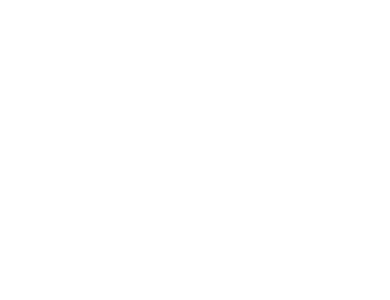
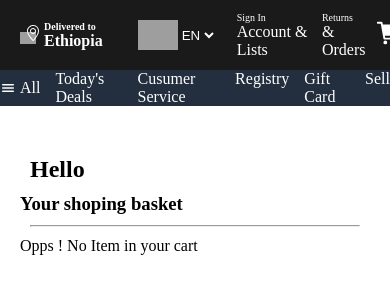
Before and after one commit to aregawih/amazon-vclone, a React app: page /cart in a window 390 px wide. Shown: the top 300 px of the page. Built offline with nearby package versions, Linux system fonts and the light colour scheme; grey boxes are pictures that could not be loaded; the HTML template or start-up script is replaced by a standard one.

Commit message:
cart one

```diff
--- a/src/Component/Product/Product.jsx
+++ b/src/Component/Product/Product.jsx
@@ -24,7 +24,7 @@
     {
       isLoading?(<Loader/>):(<section className={classes.products__container}>
         {products?.map((singleProduct) => {
-          return <ProductCard product={singleProduct} key={singleProduct.id} />;
+          return <ProductCard renderAdd= {true} product={singleProduct} key={singleProduct.id} />;
         })}
       </section>)
     }
--- a/src/Component/Product/ProductCard.jsx
+++ b/src/Component/Product/ProductCard.jsx
@@ -5,7 +5,7 @@
 import { Link } from "react-router-dom";
 import { DataContext } from '../DataProvider/DataProvider';
 import {Type} from "../../Utility/action.type"
-function ProductCard({product,flex,renderDesc}) {
+function ProductCard({product,flex,renderDesc,renderAdd}) {
   const {image, title, id, rating, price,description} = product;
 
 const [state,dispatch]=useContext(DataContext)
@@ -36,13 +36,17 @@
 
 
   return (
-    <div className={`${classes.card__container} ${flex?classes.product__flexed:""}`}>
+    <div
+      className={`${classes.card__container} ${
+        flex ? classes.product__flexed : ""
+      }`}
+    >
       <Link to={`/products/${id}`}>
         <img src={image} alt="" className={classes.img_container} />
       </Link>
       <div>
         <h3>{title}</h3>
-        {renderDesc && <div style={{maxWidth:"750px"}}>{description}</div>}
+        {renderDesc && <div style={{ maxWidth: "750px" }}>{description}</div>}
         <div className={classes.rating}>
           {/* rating */}
           <Rating value={rating?.rate} precision={0.1} />
@@ -53,9 +57,12 @@
           {/* price  */}
           <CurrencyFormat amount={price} />
         </div>
-        <button className={classes.button}onClick={addToCart}>
-            add to cart
-            </button>
+        {
+        renderAdd && <button className={classes.button} onClick={addToCart}>
+          add to cart
+        </button>
+        }
+
       </div>
     </div>
   );
--- a/src/Pages/Cart/Cart.jsx
+++ b/src/Pages/Cart/Cart.jsx
@@ -1,12 +1,56 @@
-import React from 'react'
+import React, { useContext } from 'react'
+import LayOut from '../../Component/Layout/LayOut'
 import classes from "./Cart.module.css"
+import { DataContext } from '../../Component/DataProvider/DataProvider'
+import ProductCard from '../../Component/Product/ProductCard'
+import CurrencyFormat from '../../Component/CurrencyFormat/CurrencyFormat'
+import {Link} from "react-router-dom"
 
 function Cart() {
+  const [{basket, user}, dispatch] = useContext(DataContext)
+  const total = basket.reduce((amount,item)=>{
+    return item.price + amount
+  },0)
   return (
-    <div>
+    <LayOut>
+      <section className={classes.container}>
+        <div className={classes.cart__container}>
+          <h2>Hello</h2>
+          <h3>Your shoping basket</h3>
+          <hr />
+          {basket?.length == 0 ? (
+            <p>Opps ! No Item in your cart</p>
+          ) : (
+            basket?.map((item, i) => {
+              return (
+                <ProductCard
+                  key={i}
+                  product={item}
+                  renderDesc={true}
+                  renderAdd={false}
+                  flex={true}
+                />
+              );
+            })
+          )}
+        </div>
 
-    </div>
-  )
+        {basket?.length !== 0 && (
+          <div className={classes.subtotal}>
+            <div>
+              <p>Subtotal({basket?.length} items)</p>
+              <CurrencyFormat amount={total} />
+            </div>
+            <span>
+              <input type="checkbox" />
+              <small>This order contains a gift </small>
+            </span>
+            <Link to="/payments">Continue to checkout </Link>
+          </div>
+        )}
+      </section>
+    </LayOut>
+  );
 }
 
 export default Cart
--- a/src/Pages/Cart/Cart.module.css
+++ b/src/Pages/Cart/Cart.module.css
@@ -0,0 +1,55 @@
+.container{
+    display: flex;
+    justify-content: center;
+    gap: 20px;
+    margin-top: 20px;
+}
+.container img{
+width: 100px !important;
+}
+.cart__container{
+    padding: 20px;
+}
+.cart__container h2,
+cart__container h3 {
+    padding: 10px;
+}
+.cart__container hr{
+    margin: 10px;
+}
+.subtotal{
+    padding: 20px;
+    min-width: 300px;
+    height: 80%;
+    display: flex;
+    flex-direction: column;
+    align-items: center;
+    gap: 20px;
+    border: 1px solid rgb(193, 193, 193);
+    background-color: rgb(242, 241, 241);
+    border-radius: 5px;
+}
+.subtotal a{
+    text-align: center;
+    width: 100%;
+    border: none;
+    background-color: var(--primary-color);
+    border-radius: 5px;
+    padding: 5px 10px;
+    text-decoration: none;
+    color: black;
+}
+.subtotal a:hover{
+    background-color: var(--primary-color);
+}
+.subtotal > div,
+.subtotal span{
+    display: flex;
+    gap: 20px;
+}
+@media screen and (max-width:968px){
+    .container {
+        flex-direction: column;
+        order: 1;
+    }
+}
--- a/src/Pages/ProductDetail/ProductDetail.jsx
+++ b/src/Pages/ProductDetail/ProductDetail.jsx
@@ -35,6 +35,7 @@
       product={product}
       flex = {true}
       renderDesc={true}
+      renderAdd={true}
 
       />)}
 
--- a/src/Pages/Results/Results.jsx
+++ b/src/Pages/Results/Results.jsx
@@ -31,6 +31,8 @@
             <ProductCard
             key={product.id}
             product={product}
+            renderDesc={false}
+            renderAdd={true}
             />
           ))
 
```
